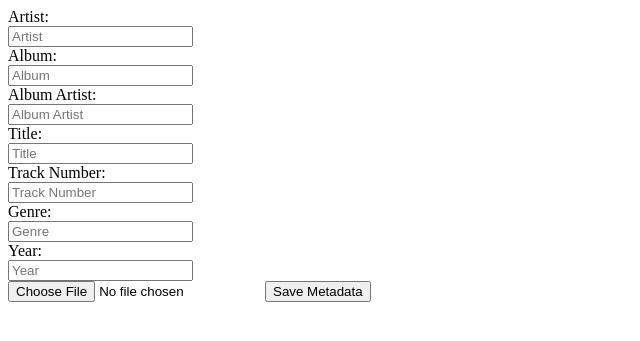
After one commit to PeterPetovits/Mp3-Mp4-Youtube-Downloader, a Flask app: template templates/mp3-metadata-editor.html in a window 1280 px wide. The commit adds this page. Shown: the top 341 px of the page, without its empty margins (0-640 px from the left). Run offline with Flask 2, Linux system fonts and the light colour scheme; the template is opened without the code that fills it, so the values that code supplies are empty.

Commit message:
mp4 download almost complete, mp3 download almost complete and mp3 metadata editor almost complete (1 error only so far)

```diff
--- a/app.py
+++ b/app.py
@@ -1,8 +1,8 @@
 from flask import Flask, render_template, url_for, request, redirect
 import os
 from pytube import YouTube
-
-fileNameDownloadPath = ''
+import ffmpeg
+import eyed3
 
 app = Flask(__name__)
 
@@ -14,14 +14,14 @@ def index():
 def mp3_option_button():
     if request.method == "POST":
         return render_template('index.html', option_form_mp3 = "mp3")
-    return render_template('mp3-form.html')
+    return render_template('index.html')
 
 
 @app.route('/mp4_option_button', methods = ["GET", "POST"])
 def mp4_option_button():
     if request.method == "POST":
         return render_template('index.html', option_form_mp4 = "mp4")
-    return render_template('mp4-form.html')
+    return render_template('index.html')
 
 @app.route('/mp3_download', methods= ["GET", "POST"])
 def mp3_download():
@@ -42,17 +42,97 @@ def mp3_download():
         base, ext = os.path.splitext(out_file)
         new_file = base + '.mp3'
         os.rename(out_file, new_file)
+        global fileNameDownloadPath
         fileNameDownloadPath = new_file
-        return render_template('index.html', result = "Download Complete", file = fileNameDownloadPath, option_form_mp3 = "mp3")
+        return render_template('index.html', result = "Download Complete", file = fileNameDownloadPath, option_form_mp3 = "mp3", metadata_editor_open = "open")
     return render_template('index.html')
 
 @app.route('/mp4_download', methods= ["GET", "POST"])
 def mp4_download():
     if request.method == "POST":
         youtube_link = request.form.get("youtube_link")
+        video_quality = request.form.get("video_quality")
+
         yt = YouTube(str(youtube_link))
-        yt.streams.filter(progressive=True, file_extension='mp4').order_by('resolution').desc().first().download('.')
-        return render_template('index.html', result = "Download Complete", option_form_mp4 = "mp4")
+        v_quality = str(video_quality)
+        fileNameDownloadPathVideoOnly = yt.streams.filter(res = v_quality).first().download('./temp-video')
+        #yt.streams.filter(progressive=True, file_extension='mp4').order_by('resolution').desc().first().download('.')
+
+        useless, videoFileName = fileNameDownloadPathVideoOnly.split('./temp-video/')   #keep the video file name for later in order to save it
+
+        yt = YouTube(str(youtube_link))
+        out_file = yt.streams.filter(only_audio=True).first().download('./temp-audio')  #extract audio only
+
+        # save the file
+        base, ext = os.path.splitext(out_file)
+        new_file = base + '_audio.mp4'
+        os.rename(out_file, new_file)
+
+        fileNameDownloadPathAudioOnly = new_file
+
+        video_stream = ffmpeg.input(fileNameDownloadPathVideoOnly)
+        audio_stream = ffmpeg.input(fileNameDownloadPathAudioOnly)
+        ffmpeg.output(audio_stream, video_stream, videoFileName).run()
+
+        if os.path.exists(str(fileNameDownloadPathVideoOnly)) and os.path.exists(str(fileNameDownloadPathAudioOnly)):       #delete the temp video and audio files
+            os.remove(str(fileNameDownloadPathAudioOnly))
+            os.remove(str(fileNameDownloadPathVideoOnly))
+        else:
+            print("The files do not exist")
+
+        return render_template('index.html', result = "Download Complete", filePath = videoFileName, option_form_mp4 = "mp4")
+    return render_template('index.html')
+
+
+@app.route('/mp3_metadata_editor', methods= ["GET", "POST"])
+def mp3_metadata_editor():
+    if request.method == "POST":
+
+        artist = str(request.form.get("artist"))
+        album = str(request.form.get("album"))
+        album_artist = str(request.form.get("album_artist"))
+        title = str(request.form.get("title"))
+        track_number = str(request.form.get("track_number"))
+        genre = str(request.form.get("genre"))
+        year = str(request.form.get("year"))
+        cover_art = request.form.get("cover_art")
+
+        useless, songFileName = fileNameDownloadPath.split('/./')
+
+        os.rename(songFileName, "temp.mp3")
+        os.system("ffmpeg -i temp.mp3 -ab 320k temp2.mp3")
+        os.rename("temp2.mp3", songFileName)
+        os.remove("temp.mp3")
+
+        audioFile = eyed3.load(songFileName)
+
+        try:
+            audioFile = eyed3.load(songFileName)
+            print(audioFile)
+            if not audioFile.tag:
+                audioFile.initTag()
+
+            if audioFile:
+                print("1")
+                audioFile.tag.artist = artist
+                audioFile.tag.album = album
+                audioFile.tag.album_artist = album_artist
+                audioFile.tag.title = title
+                audioFile.tag.track_number = track_number
+                audioFile.tag.genre = genre
+                audioFile.tag.year = year
+                audioFile.tag.images.set(0, cover_art, "image/jpeg")
+
+                audioFile.tag.save()
+        except IOError:
+            IOError
+
+       # if not audioFile.tag():
+        #    audioFile.initTag()
+
+
+
+        return render_template('index.html', result = "Download Complete", file = fileNameDownloadPath, option_form_mp3 = "mp3")
     return render_template('index.html')
 
 if __name__ == "__main__":
--- a/templates/index.html
+++ b/templates/index.html
@@ -33,6 +33,10 @@
             {%include 'mp4-form.html' %}
         {% endif %}
 
+        {% if metadata_editor_open %}
+            {% include 'mp3-metadata-editor.html' %}
+        {% endif %}
+
         <footer>
 
         </footer>
--- a/templates/mp3-form.html
+++ b/templates/mp3-form.html
@@ -17,7 +17,7 @@
         <main>
 
             <form action="{{url_for('mp3_download')}}" method="post">
-                <label for="fname">Youtube URL:</label><br>
+                <label for="youtube_link">Youtube URL:</label><br>
                 <input type="text" id="youtube_link" name="youtube_link" placeholder="Youtube Link"><br>
                 <input type="submit" value="Download MP3">
             </form>
--- /dev/null
+++ b/templates/mp3-metadata-editor.html
@@ -0,0 +1,52 @@
+<!DOCTYPE html>
+<html lang="en">
+    <head>
+        <meta charset="UTF-8">
+        <meta http-equiv="X-UA-Compatible" content="IE=edge">
+        <meta name="viewport" content="width=device-width, initial-scale=1.0">
+        <title>Youtube MP3-MP4 Downloader</title>
+
+        <link rel="stylesheet" href="{{ url_for('static', filename = 'css/style.css')}}">
+    </head>
+
+    <body>
+        <header>
+
+        </header>
+
+        <main>
+
+            <form action="{{url_for('mp3_metadata_editor')}}" method="post">
+                <label for="artist">Artist:</label><br>
+                <input type="text" id="artist" name="artist" placeholder="Artist"><br>
+
+                <label for="album">Album:</label><br>
+                <input type="text" id="album" name="album" placeholder="Album"><br>
+
+                <label for="album_artist">Album Artist:</label><br>
+                <input for="text" id="album_artist" name="album_artist" placeholder="Album Artist"><br>
+
+                <label for="title">Title:</label><br>
+                <input for="text" id="title" name="title" placeholder="Title"><br>
+
+                <label for="track_number">Track Number:</label><br>
+                <input for="text" id="track_number" name="track_number" placeholder="Track Number"><br>
+
+                <label for="genre">Genre:</label><br>
+                <input for="text" id="genre" name="genre" placeholder="Genre"><br>
+
+                <label for="year">Year:</label><br>
+                <input for="text" id="year" name="year" placeholder="Year"><br>
+
+                <input type="file" id="cover_art" name="cover_art">
+
+                <input type="submit" value="Save Metadata">
+            </form>
+
+        </main>
+
+        <footer>
+
+        </footer>
+    </body>
+</html>
```
Also changed, not shown: temp.py (added, +7 -0 lines), templates/mp4-form.html (+10 -3 lines), 3 other files.
